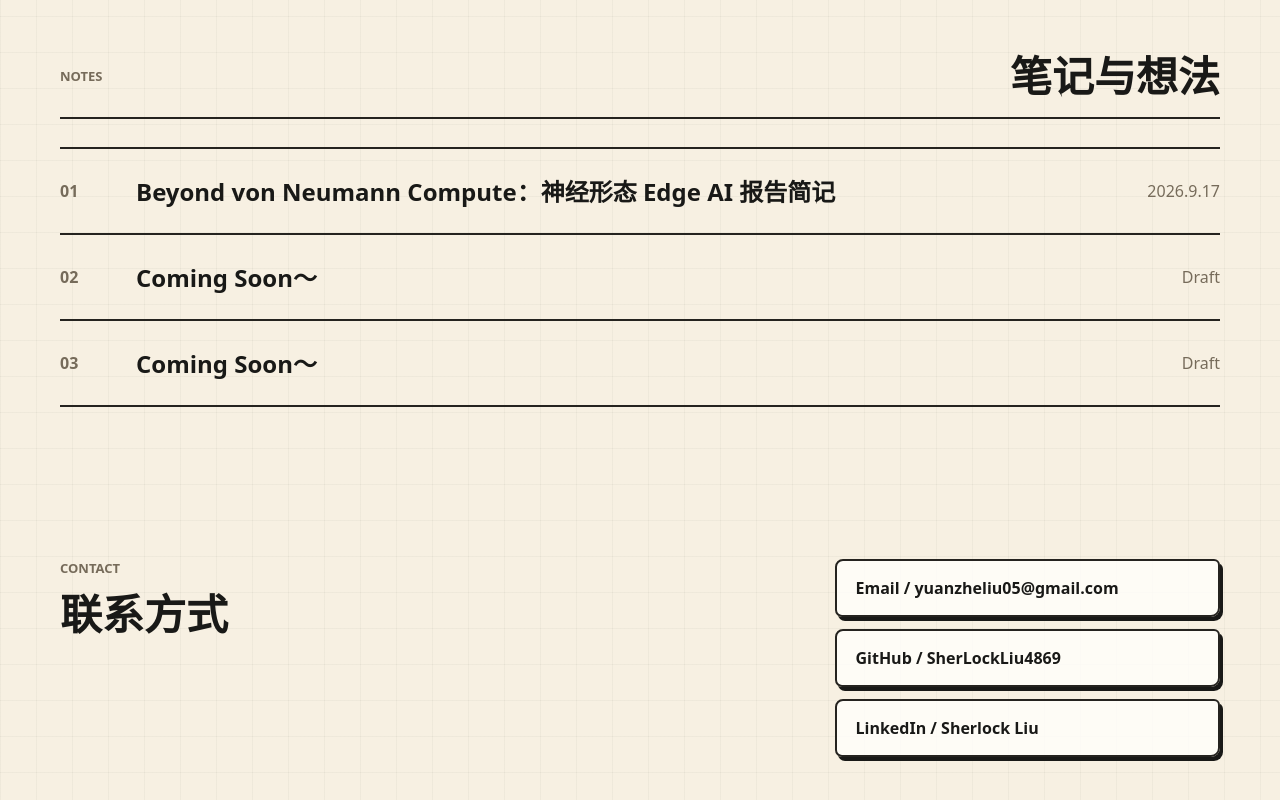
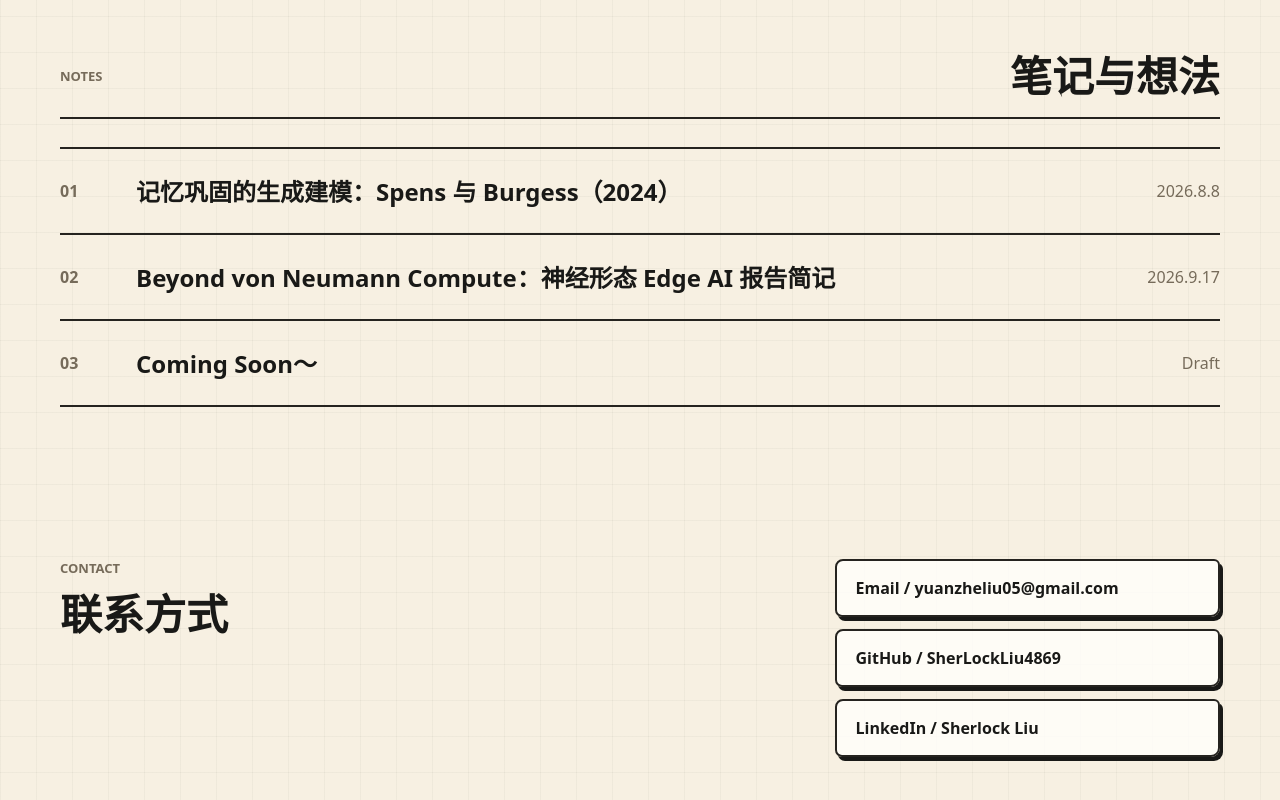
Before and after one commit to SherLockLiu4869/Personal-Site, a plain HTML site: page index.html in a window 1280 px wide. Shown: the part 1496-2296 px from the top of the page. Drawn offline with Linux system fonts and the light colour scheme.

Commit message:
Publish memory consolidation reading note

```diff
--- a/index.html
+++ b/index.html
@@ -95,15 +95,15 @@
           <h2 id="notes-title">笔记与想法</h2>
         </div>
         <div class="note-list">
+          <a class="note-link" href="./notes/memory-consolidation-generative-model/">
+            <span>01</span>
+            <strong>记忆巩固的生成建模：Spens 与 Burgess（2024）</strong>
+            <em>2026.8.8</em>
+          </a>
           <a class="note-link" href="./notes/edge-ai-neuromorphic-7-talks/">
-            <span>01</span>
+            <span>02</span>
             <strong>Beyond von Neumann Compute：神经形态 Edge AI 报告简记</strong>
             <em>2026.9.17</em>
-          </a>
-          <a class="note-link" href="#">
-            <span>02</span>
-            <strong>Coming Soon～</strong>
-            <em>Draft</em>
           </a>
           <a class="note-link" href="#">
             <span>03</span>
```
Also changed, not shown: notes/memory-consolidation-generative-model/assets/architecture.png (added), notes/memory-consolidation-generative-model/assets/protocol.png (added), notes/memory-consolidation-generative-model/assets/results.png (added), notes/memory-consolidation-generative-model/assets/summary.png (added), 1 other file.
